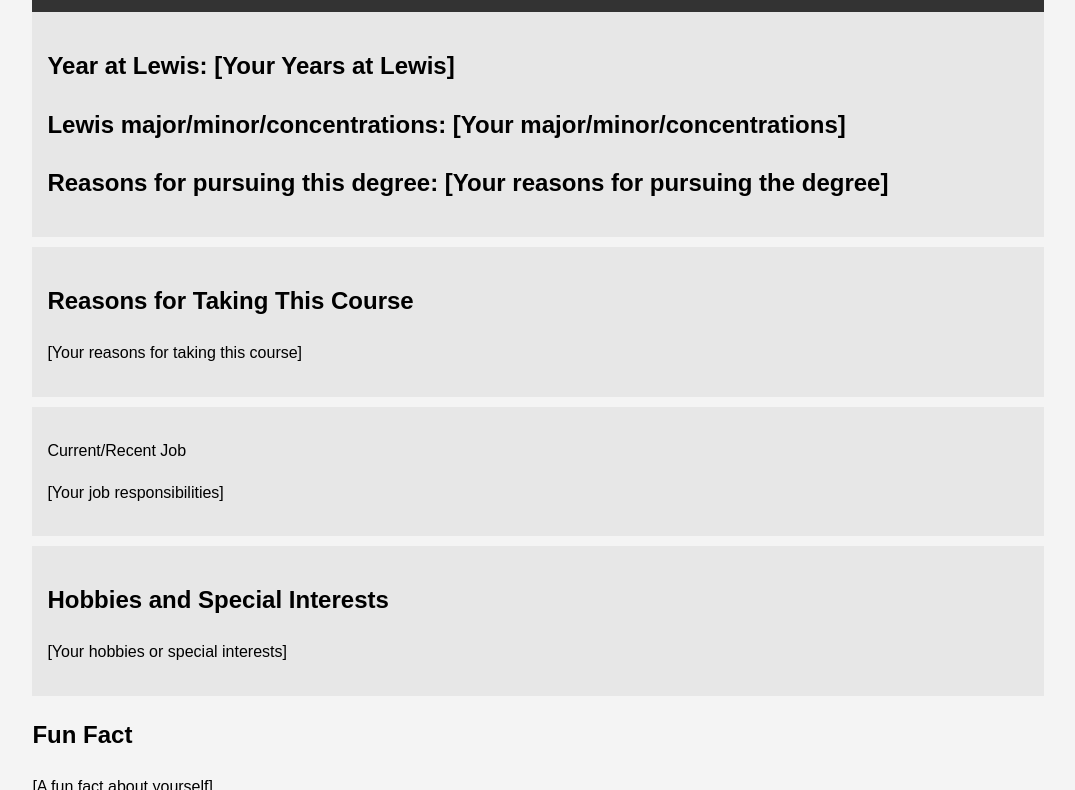
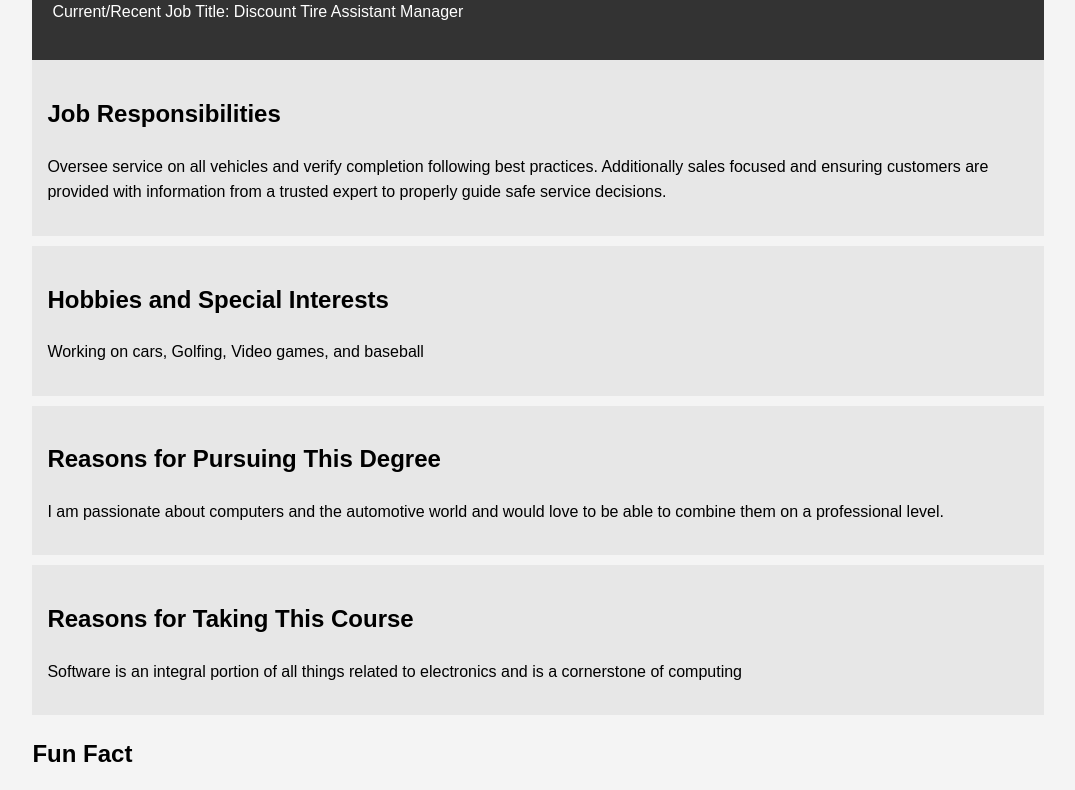
Before and after one commit to AndJNeil/ReadMe, a plain HTML site: page index.html in a window 1280 px wide. Shown: the part 138-928 px from the top of the page, without its empty margins (102-1177 px from the left). Drawn offline with Linux system fonts and the light colour scheme.

Commit message:
Add files via upload

```diff
--- a/index.html
+++ b/index.html
@@ -21,7 +21,7 @@
         .main-info h1 {
             margin: 0;
         }
-        .hobbies, .lewis, .course, .job {
+        .hobbies, .career, .course {
             background: #e7e7e7;
             padding: 15px;
             margin-bottom: 10px;
@@ -31,34 +31,34 @@
 <body>
     <div class="container">
         <header class="main-info">
-            <h1>[Your First and Last Name]</h1>
-            <h1>Preferred Name: [Your Preferred Name]</h1>
+            <h1>My Name: Andrew Neil</h1>
+            <p>Preferred Name: Andrew or Andy</p>
+            <p>Current/Recent Job Title: Discount Tire Assistant Manager</p>
         </header>
 
-        <section class="lewis">
-			<h2>Year at Lewis: [Your Years at Lewis]</h2>
-			<h2>Lewis major/minor/concentrations: [Your major/minor/concentrations]</h2>
-			<h2>Reasons for pursuing this degree: [Your reasons for pursuing the degree]</h2>
-        </section>
-
-		<section class="course">
-            <h2>Reasons for Taking This Course</h2>
-            <p>[Your reasons for taking this course]</p>
-        </section>
-
-		<section class="job">
-            <p>Current/Recent Job</p>
-			<p>[Your job responsibilities]</p>
+        <section class="career">
+            <h2>Job Responsibilities</h2>
+            <p>Oversee service on all vehicles and verify completion following best practices. Additionally sales focused and ensuring customers are provided with information from a trusted expert to properly guide safe service decisions.</p>
         </section>
 
         <section class="hobbies">
             <h2>Hobbies and Special Interests</h2>
-            <p>[Your hobbies or special interests]</p>
+            <p>Working on cars, Golfing, Video games, and baseball</p>
+        </section>
+
+        <section class="career">
+            <h2>Reasons for Pursuing This Degree</h2>
+            <p> I am passionate about computers and the automotive world and would love to be able to combine them on  a professional level.</p>
+        </section>
+
+        <section class="course">
+            <h2>Reasons for Taking This Course</h2>
+            <p> Software is an integral portion of all things related to electronics and is a cornerstone of computing</p>
         </section>
 
         <section class="fun-fact">
             <h2>Fun Fact</h2>
-            <p>[A fun fact about yourself]</p>
+            <p> A fun fact about me is that I also love dogs and have had bearded collies and beagles my whole life.</p>
         </section>
     </div>
 </body>
```
